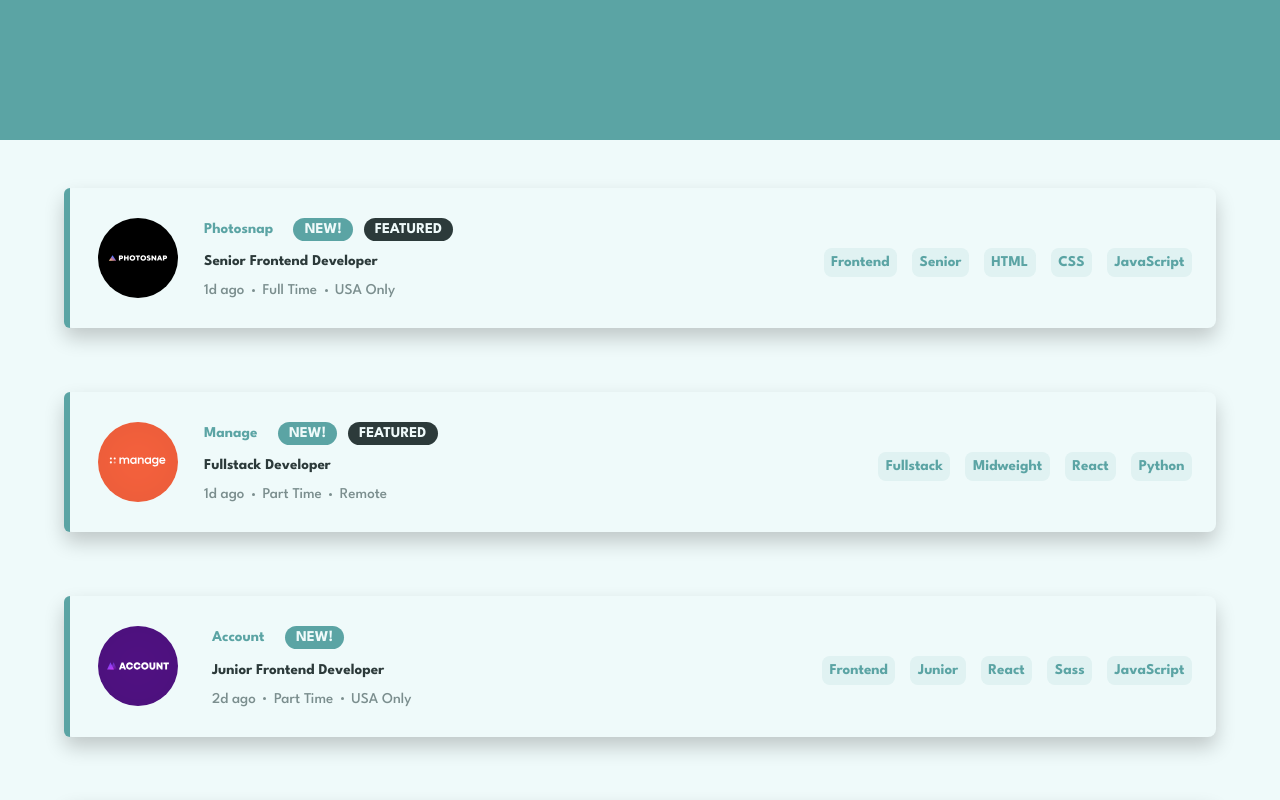
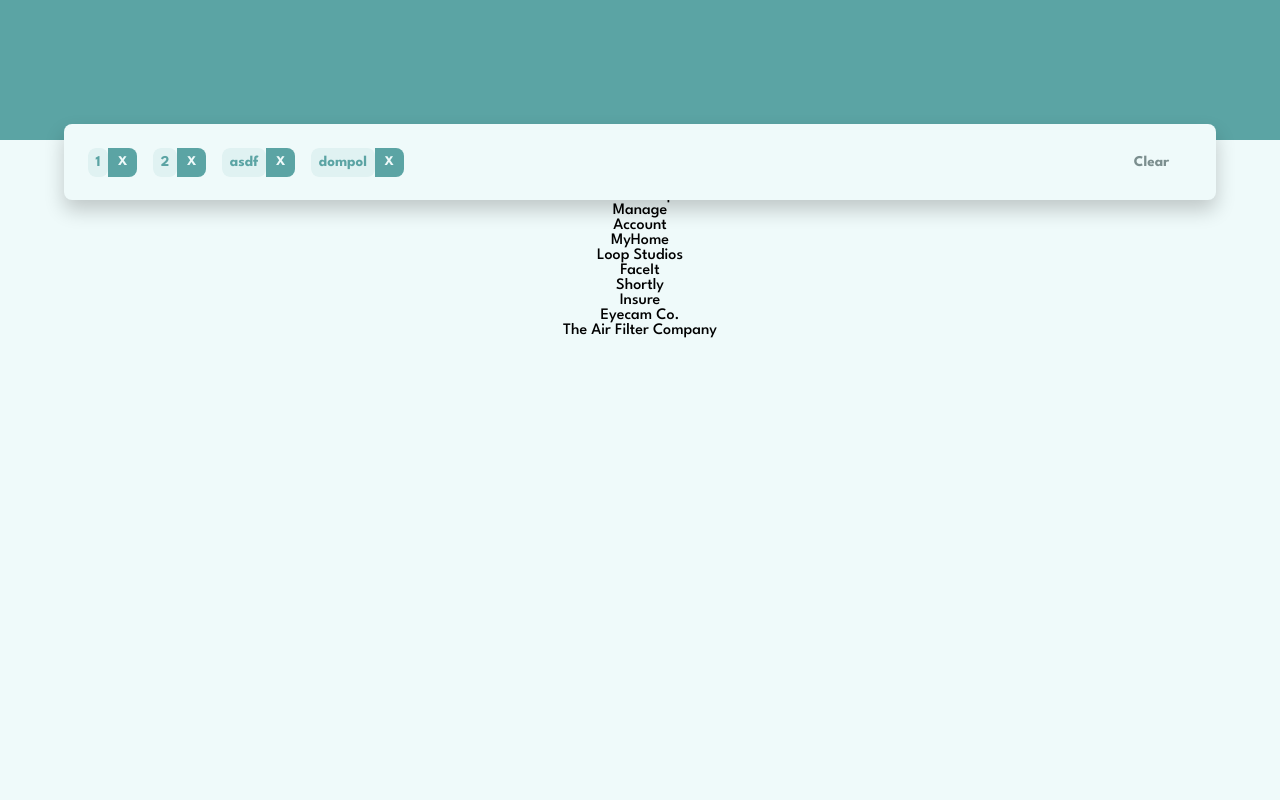
Before and after one commit to lukaasz555/job-list, a Next.js app: page / in a window 1280 px wide. Shown: the top 800 px of the page. Built offline with nearby package versions, Linux system fonts and the light colour scheme.

Commit message:
searchbar + filteritem

```diff
--- a/components/FilterItem/FilterItem.tsx
+++ b/components/FilterItem/FilterItem.tsx
@@ -1,56 +1,71 @@
-import React from "react";
-import styled from "styled-components";
-import { StyledButton } from "../atoms/Tech/Tech";
+import React, { MouseEventHandler } from 'react';
+import styled from 'styled-components';
+import { StyledButton } from '../atoms/Tech/Tech';
 
 const StyledItem = styled.div`
 	display: flex;
 	justify-content: center;
 	align-items: center;
-    margin: 0.25em .5em;
+	margin: 0.25em 0.5em;
 	border-radius: 8px;
 	overflow: hidden;
-`
+`;
 
 const Remove = styled.button`
-    background-color: ${({theme}) => theme.colors.primary};
-    color: ${({theme}) => theme.colors.lightCyanBg};
+	background-color: ${({ theme }) => theme.colors.primary};
+	color: ${({ theme }) => theme.colors.lightCyanBg};
 	border: none;
 	height: 100%;
-    padding: .5em .75em;
+	padding: 0.5em 0.75em;
 	font-weight: 700;
-    transition: background-color .15s;
+	transition: background-color 0.15s;
 	cursor: pointer;
 
 	&:hover {
-        background-color: ${({theme}) => theme.colors.veryDarkCyan};
+		background-color: ${({ theme }) => theme.colors.veryDarkCyan};
 	}
-`
+`;
 
 const StyledBtn = styled(StyledButton)`
 	margin: 0;
 	cursor: default;
 	&:hover {
-        background-color: rgba(91, 164, 164, .1);
-        color: ${({theme}) => theme.colors.primary};
+		background-color: rgba(91, 164, 164, 0.1);
+		color: ${({ theme }) => theme.colors.primary};
 	}
-`
+`;
 
 interface FilterItemProp {
-    filter: string,
-    key: string,
-    filters: string[],
-    removeFilter: any
+	filter: string;
+	filteringCriteria: string[];
+	setFilteringCriteria: React.Dispatch<React.SetStateAction<string[] | []>>;
 }
 
-const FilterItem: React.FC<FilterItemProp> = ({filter, filters, removeFilter}) => {
-
+const FilterItem: React.FC<FilterItemProp> = ({
+	filter,
+	filteringCriteria,
+	setFilteringCriteria,
+}) => {
+	const handleClick = (e: React.MouseEvent<HTMLButtonElement>) => {
+		const obj = e.target as HTMLButtonElement;
+		if (obj && filteringCriteria.length > 0) {
+			const target = obj.parentElement as HTMLElement;
+			const newCriteria = filteringCriteria.filter(
+				(item) => item !== target.id
+			);
+			setFilteringCriteria(newCriteria);
+		}
+	};
 
 	return (
-        <StyledItem>
+		<StyledItem id={filter}>
 			<StyledBtn>{filter}</StyledBtn>
-            <Remove onClick={(e) => removeFilter(e) } >X</Remove>
+			<Remove
+				onClick={(e: React.MouseEvent<HTMLButtonElement>) => handleClick(e)}>
+				X
+			</Remove>
 		</StyledItem>
-    )
-}
+	);
+};
 
 export default FilterItem;
--- a/components/Main/Main.tsx
+++ b/components/Main/Main.tsx
@@ -1,8 +1,10 @@
-import React, { useEffect, useMemo, useState } from 'react';
+import React, { FC, MouseEvent, useEffect, useMemo, useState } from 'react';
 import styled from 'styled-components';
 import data from '../../data/data.json';
 import Offer from '../Offer/Offer';
 import SearchBar from '../SearchBar/SearchBar';
+import { OfferProps } from '../../models/OfferProps';
+import { FilterProps } from '../../models/FilterProps';
 
 const StyledWrapper = styled.main`
 	background-color: ${({ theme }) => theme.colors.lightCyanBg};
@@ -16,107 +18,29 @@
 	position: relative;
 `;
 
-const Main: React.FC = () => {
-	const [allOffers, setAllOffers] = useState<any[]>(data);
-	const [offers, setOffers] = useState<any[]>(data);
-	const [filteredOffers, setFilteredOffers] = useState<any[]>();
-	const [filters, setFilters] = useState<string[]>([]);
-	const [visible, setVisible] = useState<boolean>(false);
-
-	const addFilter = (e: { target: { textContent: string } }) => {
-		if (!filters.includes(e.target.textContent)) {
-			filters.length === 0 ? setVisible(true) : null;
-			setFilters([...filters, e.target.textContent]);
-		}
-	};
-
-	const removeFilter = (e: {
-		target: {
-			previousElementSibling: any;
-			previousSiblingElement: { textContent: string };
-		};
-	}) => {
-		const itemIndex = filters.indexOf(
-			e.target.previousElementSibling.textContent
-		);
-		if (itemIndex > -1) {
-			console.log('usunalem filtr');
-			setFilters(filters.filter((filter, i) => i !== itemIndex));
-			//console.log(filters.length);
-
-			if (filters.length === 1) {
-				setVisible(false);
-				setOffers(data);
-			} else {
-				setOffers(offers.filter(offersFilter));
-				console.log('teraz powinna zmienic sie tablica filters');
-			}
-		}
-	};
-
-	const clearFilters = () => {
-		setFilters([]);
-		setVisible(false);
-		setOffers(data);
-	};
-
-	interface OfferProps {
-		role: string;
-		level: string;
-		languages: string[];
-		tools: string[];
-	}
-
-	const checkOffer = (offer: OfferProps, filter: string) => {
-		if (
-			offer.role === filter ||
-			offer.level === filter ||
-			offer.languages.includes(filter) ||
-			offer.tools.includes(filter)
-		) {
-			return true;
-		}
-	};
-
-	const offersFilter = (offer: OfferProps) => {
-		for (let i = 0; i < filters.length; i++) {
-			if (!checkOffer(offer, filters[i])) {
-				return false;
-			}
-		}
-		return true;
-	};
-
-	useEffect(() => {
-		setOffers(allOffers.filter(offersFilter));
-	}, [filters]);
+const Main: FC = () => {
+	const [allOffers, setAllOffers] = useState<OfferProps[]>(data);
+	const [filtered, setFiltered] = useState<OfferProps[]>(data);
+	const [filteringCriteria, setFilteringCriteria] = useState<string[] | []>([
+		'1',
+		'2',
+		'asdf',
+		'dompol',
+	]);
 
 	return (
 		<StyledWrapper>
 			<SearchBar
-				filters={filters}
-				clearFilters={clearFilters}
-				removeFilter={removeFilter}
-				visible={visible}
+				filteringCriteria={filteringCriteria}
+				setFilteringCriteria={setFilteringCriteria}
 			/>
-			{offers.map((offer) => (
+
+			{filtered.map((offer: OfferProps) => (
 				<Offer
-					id={offer.id}
 					key={offer.id}
-					company={offer.company}
-					logo={offer.logo}
-					isNew={offer.new}
-					featured={offer.featured}
-					position={offer.position}
-					role={offer.role}
-					level={offer.level}
-					postedAt={offer.postedAt}
-					contract={offer.contract}
-					location={offer.location}
-					languages={offer.languages}
-					tools={offer.tools}
-					addFilter={addFilter}
-					visible={visible}
+					offer={offer}
+					/* 					addFilter={addFilter}
+					visible={visible} */
 				/>
 			))}
 		</StyledWrapper>
--- a/components/Offer/Offer.tsx
+++ b/components/Offer/Offer.tsx
@@ -1,28 +1,27 @@
-import React, { useEffect, useState } from "react";
-import Image from "next/image";
-import styled from "styled-components";
+import React, { useEffect, useState } from 'react';
+import Image from 'next/image';
+import styled from 'styled-components';
 import New from '../atoms/New/New';
 import Featured from '../atoms/Featured/Featured';
-import {theme} from '../../assets/theme';
-import Logo from "../atoms/Logo/Logo";
-import Details from "../atoms/Details/Details";
-import Tech from "../atoms/Tech/Tech";
+import { theme } from '../../assets/theme';
+import Logo from '../atoms/Logo/Logo';
+import Details from '../atoms/Details/Details';
+import Tech from '../atoms/Tech/Tech';
+import { OfferProps } from '../../models/OfferProps';
 
-
-
-const StyledWrapper = styled.div<{visible: boolean}>`
-    background-color: ${({theme}) => theme.colors.lightCyanBg};
+const StyledWrapper = styled.div<{ visible: boolean }>`
+	background-color: ${({ theme }) => theme.colors.lightCyanBg};
 	border-radius: 8px;
 	position: relative;
 	margin: 2em 0 2em;
-    box-shadow: 0 10px 20px rgba(0, 0, 0, .2);
+	box-shadow: 0 10px 20px rgba(0, 0, 0, 0.2);
 	padding: 1em 1.5em;
 	width: 90%;
 	min-width: 350px;
 	max-width: 1200px;
 
 	&:nth-child(2) {
-    margin-top: ${({visible}) => visible ? '10em' : '0'}
+		margin-top: ${({ visible }) => (visible ? '10em' : '0')};
 	}
 
 	@media (min-width: 992px) {
@@ -31,10 +30,9 @@
 		align-items: center;
 
 		&:nth-child(2) {
-        margin-top: ${({visible}) => visible ? '5em' : '0'}
+			margin-top: ${({ visible }) => (visible ? '5em' : '0')};
 		}
 	}
-
 
 	h1 {
 		font-size: 15px;
@@ -47,7 +45,7 @@
 		bottom: 0;
 		height: 100%;
 		width: 6px;
-        background-color: ${({theme}) => theme.colors.primary};
+		background-color: ${({ theme }) => theme.colors.primary};
 		border-top-left-radius: 8px;
 		border-bottom-left-radius: 8px;
 	}
@@ -63,87 +61,57 @@
 		border-top-left-radius: 8px;
 		border-bottom-left-radius: 8px;
 	}
-`
+`;
 const OfferLeft = styled.div`
 	display: flex;
 	flex-direction: column;
-`
-
+`;
 
 const TopWrapper = styled.div`
 	display: flex;
 	justify-content: flex-start;
 	align-items: center;
-    margin: .85em 0;
+	margin: 0.85em 0;
 
 	h1 {
-        color: ${({theme}) => theme.colors.primary};
+		color: ${({ theme }) => theme.colors.primary};
 		margin-right: 1em;
 	}
-`
+`;
 const DetailsWrapper = styled.div`
-
 	h1 {
-        color: ${({theme}) => theme.colors.veryDarkCyan};
+		color: ${({ theme }) => theme.colors.veryDarkCyan};
 		margin-bottom: 1em;
 	}
-`
+`;
 
 const TechWrapper = styled.div`
 	display: flex;
 	flex-wrap: wrap;
-    margin-top: .5em;
+	margin-top: 0.5em;
 	@media (min-width: 768px) {
 		flex-wrap: nowrap;
 		flex-basis: 70%;
 		justify-content: flex-end;
 	}
-`
+`;
 
-interface OfferProps {
-    id: number,
-    company: string,
-    logo: string,
-    isNew: boolean,
-    featured: boolean,
-    position: string,
-    role: string,
-    level: string,
-    postedAt: string,
-    contract: string,
-    location: string,
-    languages?: string[],
-    tools?: string[],
-    addFilter?: any,
-    visible: boolean
+interface OfferComponentProps {
+	key: number;
+	offer: OfferProps;
 }
 
-const Offer: React.FC<OfferProps> = ({
-    id,
-    company,
-    position,
-    logo,
-    isNew,
-    featured,
-    location,
-    contract,
-    postedAt,
-    role,
-    level,
-    tools,
-    languages,
-    addFilter,
-    visible
-}) => {
-
+const Offer: React.FC<OfferComponentProps> = ({ offer }, key) => {
 	const [newOffer, setNew] = useState(false);
-    useEffect(() => {
-        if(isNew) {
-            setNew(true)
+	const { company } = offer;
+	/*     useEffect(() => {
+		if (isNew) {
+			setNew(true);
 		}
-    }, []);
+	}, []); */
 
 	return (
+		/*
         <StyledWrapper visible={visible}>
         {newOffer ? <span className="leftItemNew"></span> : <span className="leftItem"></span> }
 
@@ -167,8 +135,9 @@
         </TechWrapper>
 
 
-        </StyledWrapper>
-    )
-}
+        </StyledWrapper> */
+		<div>{company}</div>
+	);
+};
 
 export default Offer;
--- a/components/SearchBar/SearchBar.tsx
+++ b/components/SearchBar/SearchBar.tsx
@@ -1,12 +1,11 @@
-import React, {useEffect, useState} from "react";
-import styled from "styled-components";
-import FilterItem from "../FilterItem/FilterItem";
+import React, { MouseEventHandler, useEffect, useState } from 'react';
+import styled from 'styled-components';
+import FilterItem from '../FilterItem/FilterItem';
 
-
-const Wrapper = styled.div<SearchBarProp>`
-    background-color: ${({theme}) => theme.colors.lightCyanBg};
+const Wrapper = styled.div<SearchBarProps>`
+	background-color: ${({ theme }) => theme.colors.lightCyanBg};
 	border-radius: 8px;
-    box-shadow: 0 10px 20px rgba(0, 0, 0, .2);
+	box-shadow: 0 10px 20px rgba(0, 0, 0, 0.2);
 	padding: 1em;
 	width: 90%;
 	max-width: 1200px;
@@ -18,15 +17,14 @@
 	justify-content: space-between;
 	align-items: center;
 	z-index: 1;
-   transform: ${({visible}) => visible ?
-   'translateX(-50%) scaleY(1)' : 'translateX(-50%) scaleY(0)'
-    };
-`
+	transform: ${({ visible }) =>
+		visible ? 'translateX(-50%) scaleY(1)' : 'translateX(-50%) scaleY(0)'};
+`;
 
 const ClearButton = styled.button`
 	border: none;
 	background: transparent;
-    color: ${({theme}) => theme.colors.darkCyan};
+	color: ${({ theme }) => theme.colors.darkCyan};
 	font-size: 15px;
 	font-weight: 700;
 	cursor: pointer;
@@ -34,40 +32,60 @@
 	padding: 1em 0 1em 1em;
 
 	&:hover {
-        color: ${({theme}) => theme.colors.primary};
+		color: ${({ theme }) => theme.colors.primary};
 		text-decoration: underline;
 	}
-`
+`;
 
 const Filters = styled.div`
 	display: flex;
 	flex-wrap: wrap;
 	flex-basis: 80%;
-`
+`;
 
-interface SearchBarProp {
-    filters: string[],
-    clearFilters?: any,
-    removeFilter?: any,
-    visible: boolean
+interface SearchBarProps {
+	filteringCriteria: string[];
+	setFilteringCriteria: React.Dispatch<React.SetStateAction<string[] | []>>;
 }
 
-const SearchBar: React.FC<SearchBarProp> = ({filters, clearFilters, removeFilter, visible}) => {
+const SearchBar: React.FC<SearchBarProps> = ({
+	filteringCriteria,
+	setFilteringCriteria,
+}) => {
+	const [visible, setVisible] = useState<boolean>(false);
+
+	useEffect(() => {
+		if (filteringCriteria.length > 0) {
+			setVisible(true);
+		} else {
+			setVisible(false);
+		}
+	}, [filteringCriteria]);
 
 	return (
 		<Wrapper visible={visible}>
 			<Filters>
 				<>
-                 {filters.map(filter => {
-                    return(
-                        <FilterItem key={filter} filter={filter} filters={filters} removeFilter={removeFilter} />
-                    )
+					{filteringCriteria.map((filter) => {
+						return (
+							<FilterItem
+								key={filter}
+								filter={filter}
+								filteringCriteria={filteringCriteria}
+								setFilteringCriteria={setFilteringCriteria}
+							/>
+						);
 					})}
 				</>
 			</Filters>
-            <ClearButton onClick={clearFilters} >Clear</ClearButton>
+			<ClearButton
+				onClick={() => {
+					setFilteringCriteria([]);
+				}}>
+				Clear
+			</ClearButton>
 		</Wrapper>
-    )
-}
+	);
+};
 
 export default SearchBar;
--- /dev/null
+++ b/models/FilterProps.ts
@@ -0,0 +1,6 @@
+export interface FilterProps {
+	role: string;
+	level: string;
+	languages: string[];
+	tools: string[];
+}
--- /dev/null
+++ b/models/OfferProps.ts
@@ -0,0 +1,15 @@
+export interface OfferProps {
+	id: number;
+	company: string;
+	logo: string;
+	new: boolean;
+	featured: boolean;
+	position: string;
+	role: string;
+	level: string;
+	postedAt: string;
+	contract: string;
+	location: string;
+	languages?: string[];
+	tools?: string[];
+}
```
Lines whose indentation alone changed are shown as unchanged.
